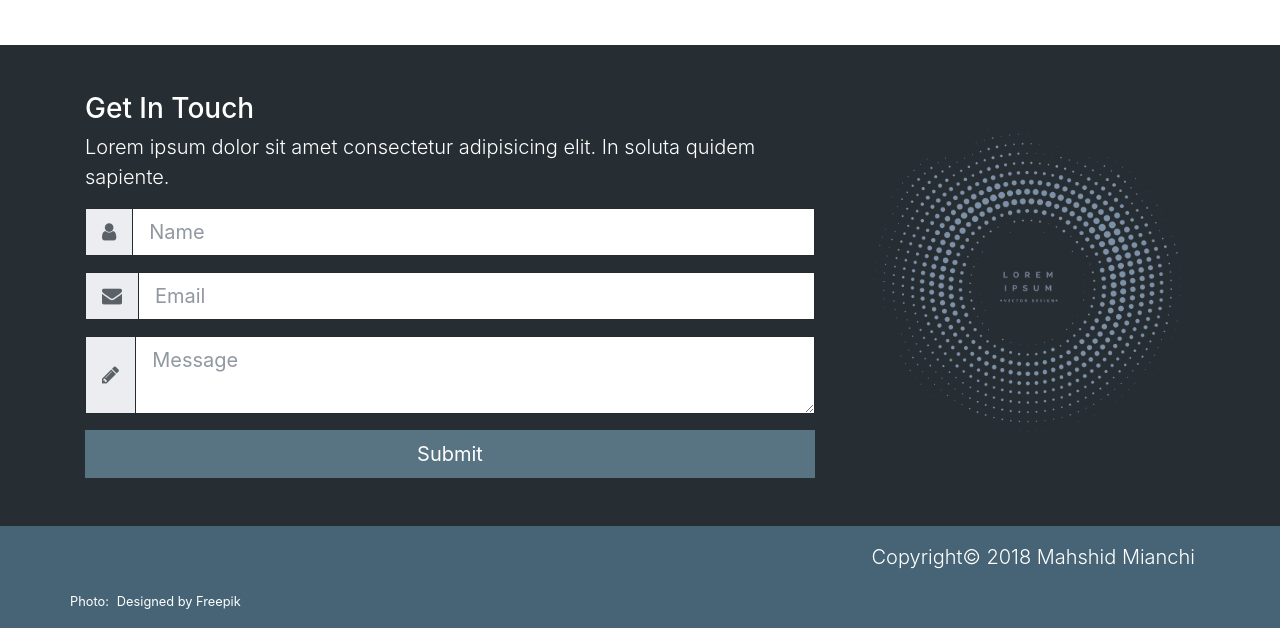
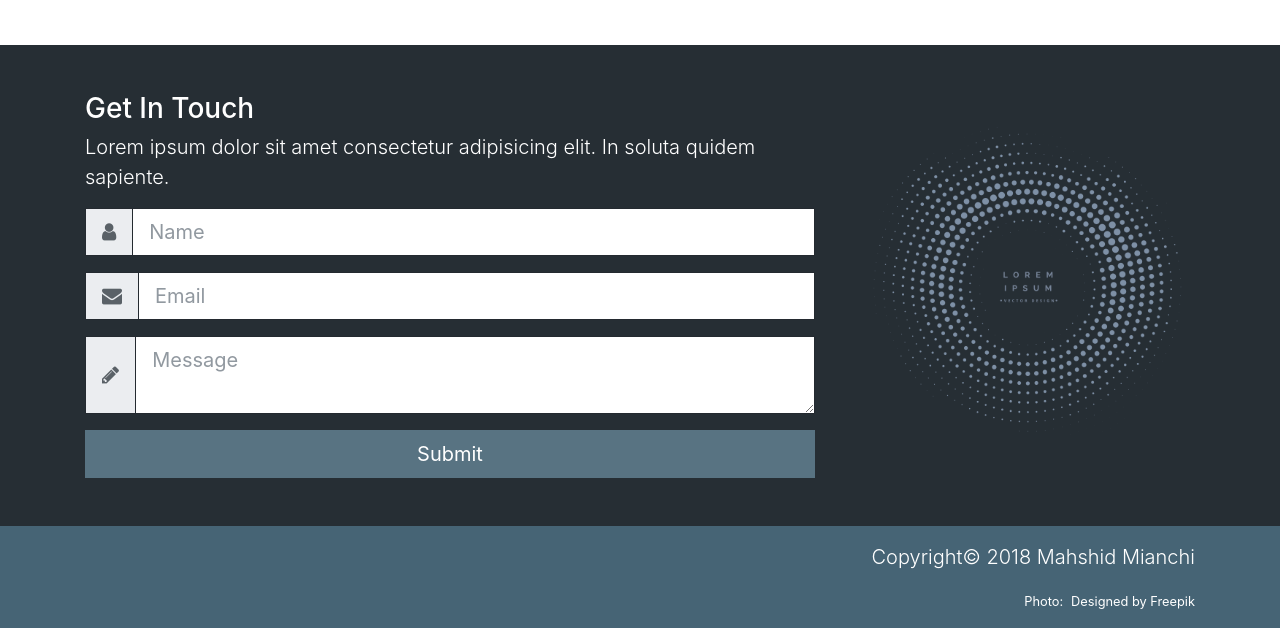
Before and after one commit to mmianchi/2nd-project, a website: page src/index.html in a window 1280 px wide. Shown: the part 2307-2935 px from the top of the page. Drawn offline with Linux system fonts and the light colour scheme.

Commit message:
modify footer

```diff
--- a/src/index.html
+++ b/src/index.html
@@ -331,10 +331,11 @@
               </script> Mahshid Mianchi
             </p>
           </div>
-          <div class="row text-right">
-            <div class="col-md-12 ml-auto">
-              <span>Photo:<a class="pl-2" href="https://www.freepik.com/free-vector/circular-halftone-dots-vector-background_1725109.htm">Designed by Freepik</a></span>
-            </div>
+        </div>
+        <div class="row text-right">
+          <div class="col-md-12">
+            <span>Photo:<a class="pl-2" href="https://www.freepik.com/free-vector/circular-halftone-dots-vector-background_1725109.htm">Designed by Freepik</a></span>
+          </div>
         </div>
       </div>
     </footer>
```
